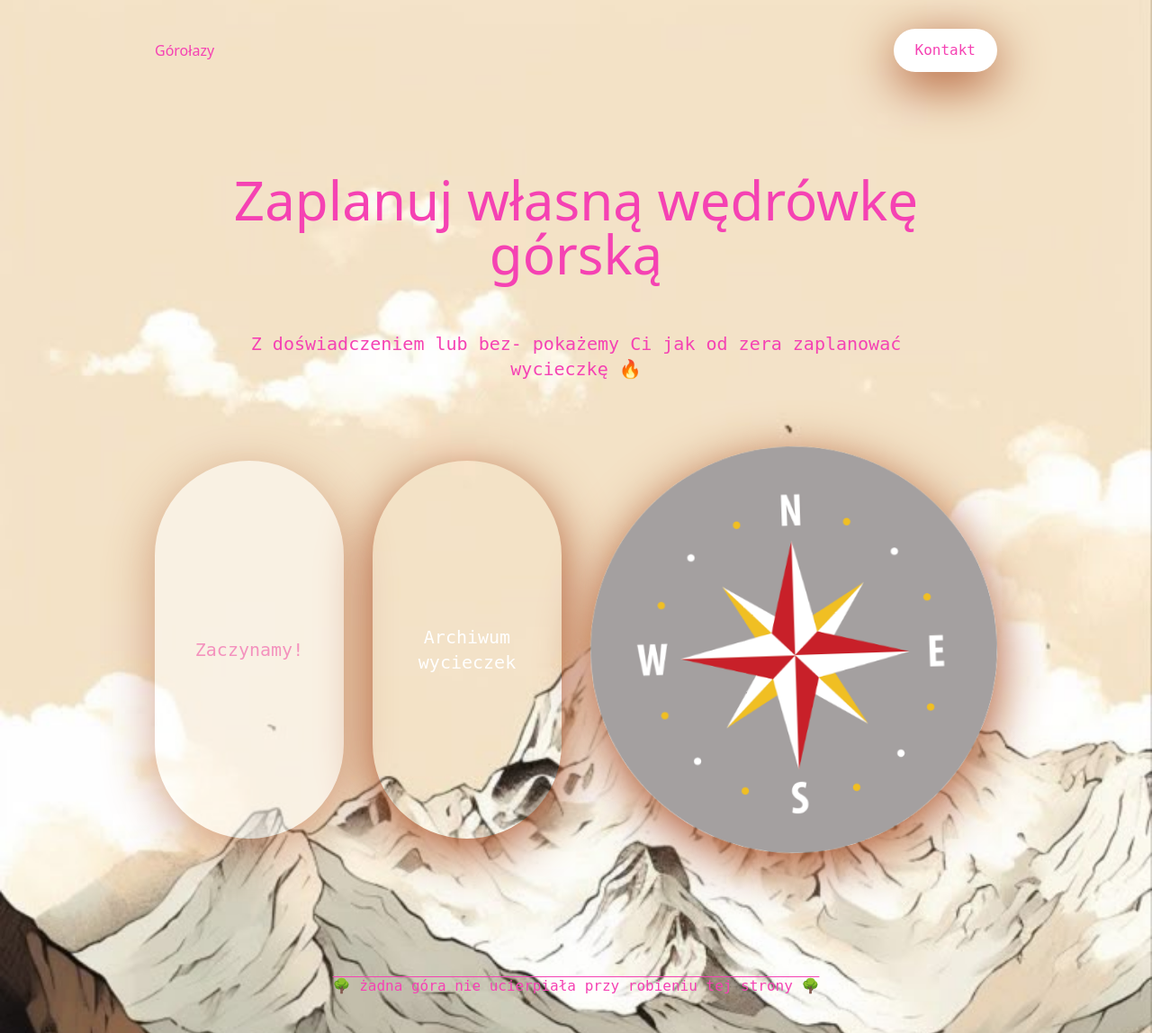
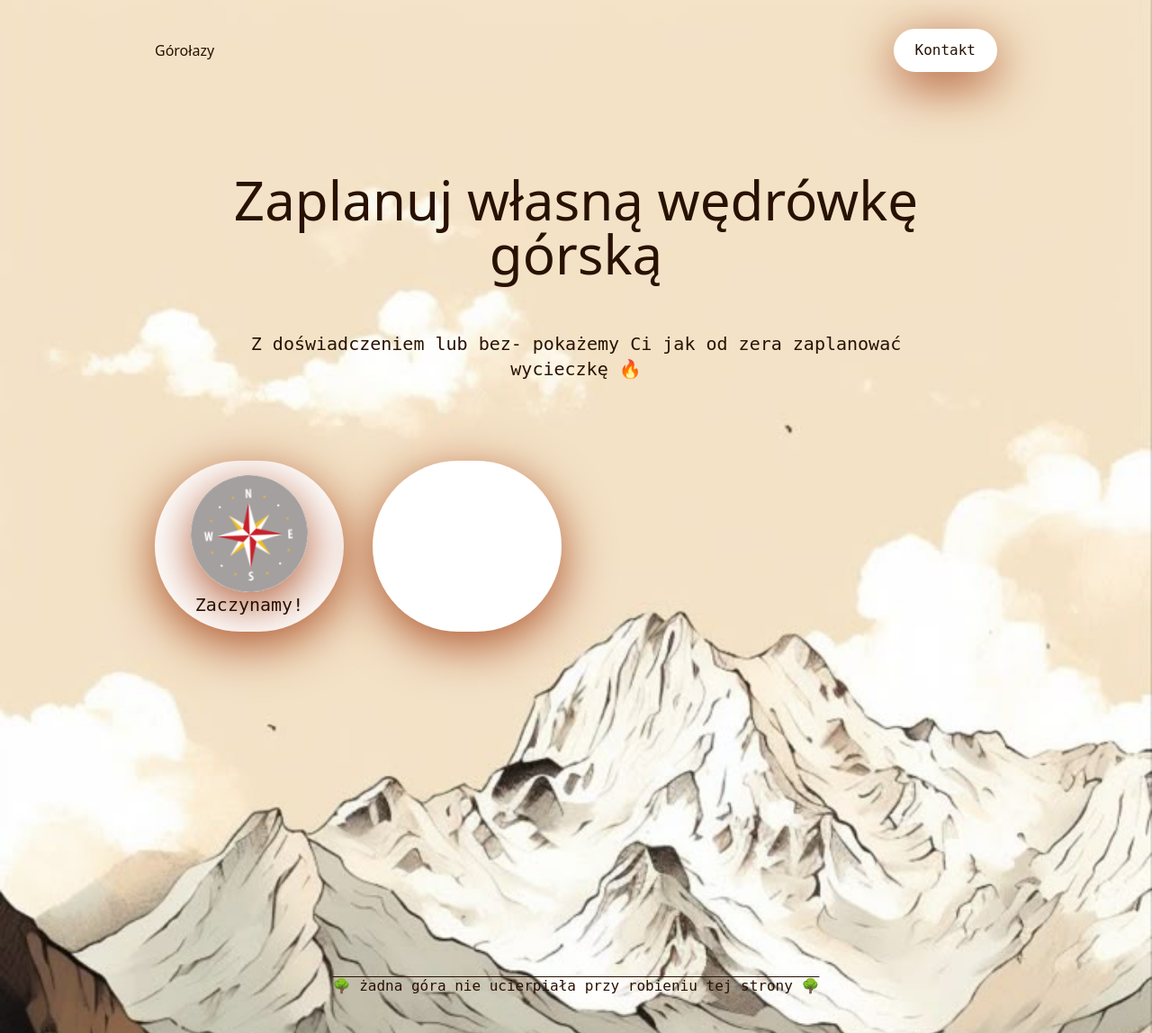
Before and after one commit to kama-pa-go/KGprojects, a Jekyll site: the page home.html, which Jekyll copies as it is, in a window 1280 px wide and 1148 px high. Shown: the whole window at 90% size. Built offline with Jekyll 4.4.1, drawn with Linux system fonts in a browser that asks for light colours.

Commit message:
Update home.html

```diff
--- a/home.html
+++ b/home.html
@@ -17,7 +17,7 @@
       background-size: cover;
       background-position: top center;
       background-attachment: fixed;
-      color: RGB(245, 66, 179);
+      color: RGB(41, 17, 2);
     }
     .bgGrid {
       background-size: 40px 40px;
@@ -95,20 +95,20 @@
       <div class="grid grid-cols-1 sm:grid-cols-2 gap-4 sm:gap-8 sm:w-fit sm:mx-auto py-4">
         <div class="grid grid grid-cols-1 sm:grid-cols-2 gap-4 sm:gap-8 sm:w-fit sm:mx-auto py-4">
         <button
-          class=" px-6 lightShadow py-3 sm:px-10 sm:py-4  cursor-pointer   rounded-full bg-white orangeShadow font-medium opacity-50">
+          class=" px-6 lightShadow py-3 sm:px-10 sm:py-4  cursor-pointer   rounded-full bg-white orangeShadow">
+          <img src="assets/images/kompas.jpg" alt="kompas" class="mx-auto w-20 h-20 object-cover inset-0 rounded-full orangeShadow animate-wiggle">
           <p class=" text-base sm:text-lg md:text-xl">Zaczynamy!</p>
         </button>
         <button
-          class=" px-6 lightShadow py-3 sm:px-10 sm:py-4 bg-[#3929ff] cursor-pointer rounded-full orangeShadow font-medium ">
+          class=" px-6 lightShadow py-3 sm:px-10 sm:py-4 bg-[#3929ff] cursor-pointer rounded-full bg-white orangeShadow font-medium opacity-25">
           <p class="text-white text-base sm:text-lg md:text-xl">Archiwum wycieczek</p>
         </button>
         </div>
-      <img src="assets/images/kompas.jpg" alt="kompas" class="mx-auto w-20 h-20 object-cover inset-0 rounded-full orangeShadow animate-wiggle">
     </section>
   </main>
 
   <footer class="bg-none flex items-center justify-center py-10 overline">
-    <p class="text-yellow-200">🌳 żadna góra nie ucierpiała przy robieniu tej strony 🌳</p>
+    <p>🌳 żadna góra nie ucierpiała przy robieniu tej strony 🌳</p>
   </footer>
 </body>
 
```
